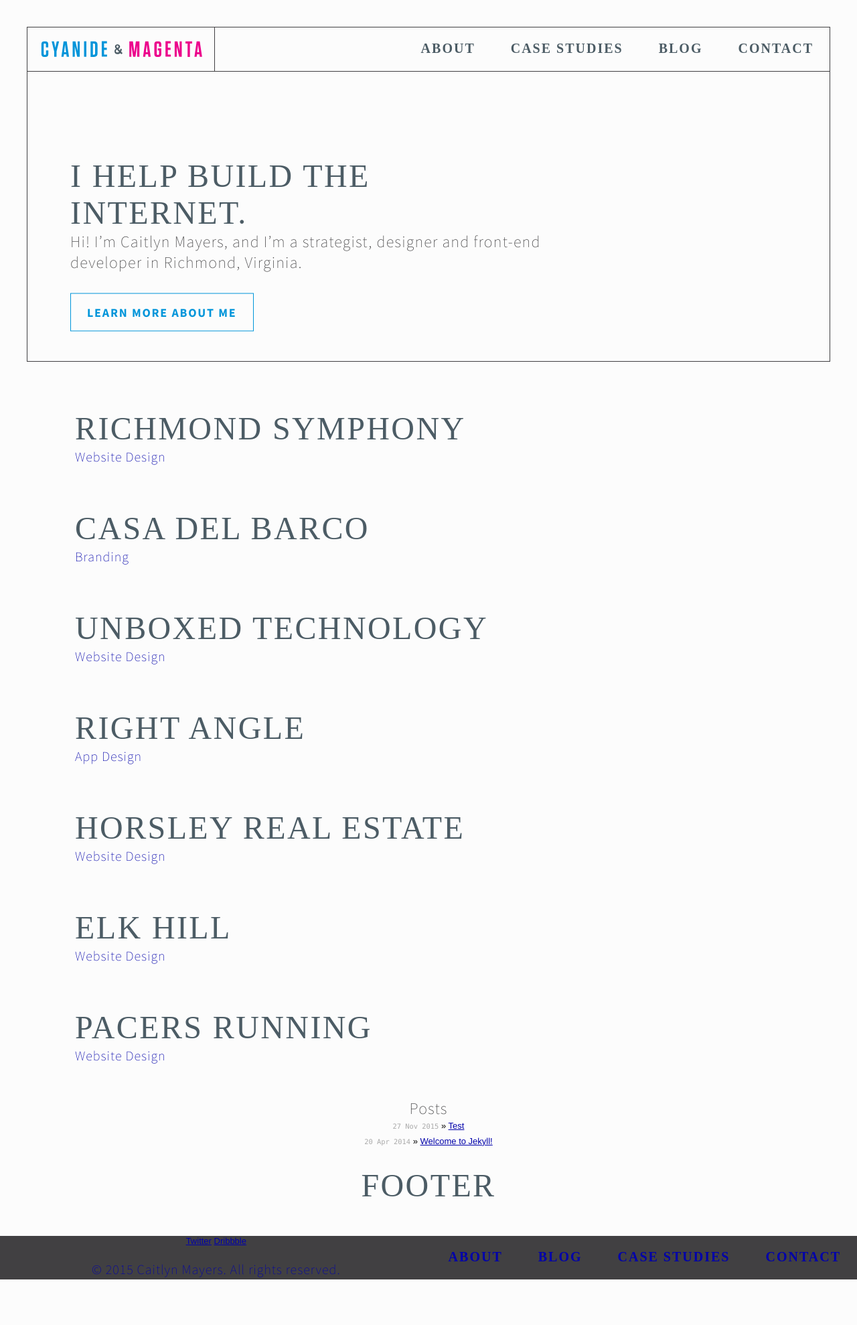
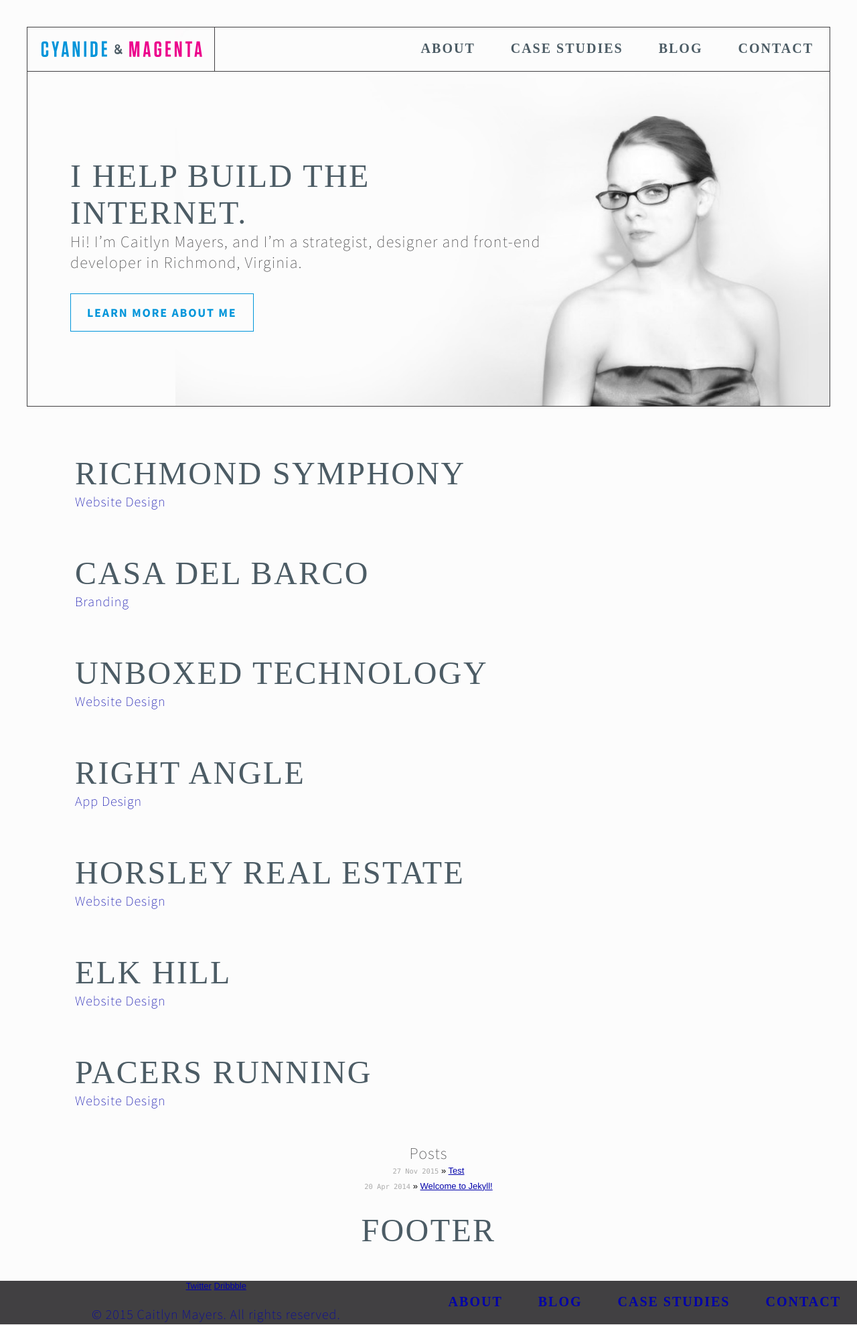
Before and after one commit to caitlynmayers/cyanide-magenta, a Jekyll site: the page built from index.html, in a window 1280 px wide. Shown: the whole page at 67% size. Built offline with Jekyll 4.4.1, drawn with Linux system fonts in a browser that asks for light colours; Markdown is read by kramdown in place of the engine named in the settings; before the commit the page ends 1911 px from its top, so only the background shows below that.

Commit message:
updating feature area styles to include a background image and let the content of the area determine the height of the feature area.

```diff
--- a/_includes/header-home.html
+++ b/_includes/header-home.html
@@ -1,4 +1,4 @@
-<div class="feature-area">
+<div class="feature-area -home">
   <div class="wrapper">
     <a href="/">
       <div class="logo">
--- a/_scss/modules/_header.scss
+++ b/_scss/modules/_header.scss
@@ -2,7 +2,6 @@
   @include clearfix;
 
   border: 1px solid $dark-gray;
-  height: 500px;
   margin: 2.5rem;
   text-align: left;
 
@@ -30,10 +29,10 @@
   }
 
   .content {
-    padding: 0 4rem;
+    @include clearfix;
+
+    padding: 8rem 4rem;
     position: relative;
-    top: 50%;
-    transform: translateY(-50%);
     width: 70%;
 
     h1 {
@@ -45,3 +44,10 @@
     }
   }
 }
+
+.-home {
+    background-image: url(/img/cm.jpg);
+    background-position: bottom right;
+    background-repeat: no-repeat;
+    background-size: contain;
+  }
--- a/css/main.css
+++ b/css/main.css
@@ -453,7 +453,6 @@
 
 .feature-area {
   border: 1px solid #414042;
-  height: 500px;
   margin: 2.5rem;
   text-align: left; }
   .feature-area:after {
@@ -482,17 +481,23 @@
         margin: 0 auto;
         height: 100%; }
   .feature-area .content {
-    padding: 0 4rem;
+    padding: 8rem 4rem;
     position: relative;
-    top: 50%;
-    -webkit-transform: translateY(-50%);
-        -ms-transform: translateY(-50%);
-            transform: translateY(-50%);
     width: 70%; }
+    .feature-area .content:after {
+      content: "";
+      display: table;
+      clear: both; }
     .feature-area .content h1 {
       margin: 0; }
     .feature-area .content h2 {
       margin-bottom: 3rem; }
+
+.-home {
+  background-image: url(/img/cm.jpg);
+  background-position: bottom right;
+  background-repeat: no-repeat;
+  background-size: contain; }
 
 nav {
   font-family: "trumpgothicpro";
```
Also changed, not shown: _images/Screen Shot 2015-11-20 at 9.34.02 PM.png (deleted), _images/cm.jpg (added), img/cm.jpg (added).
